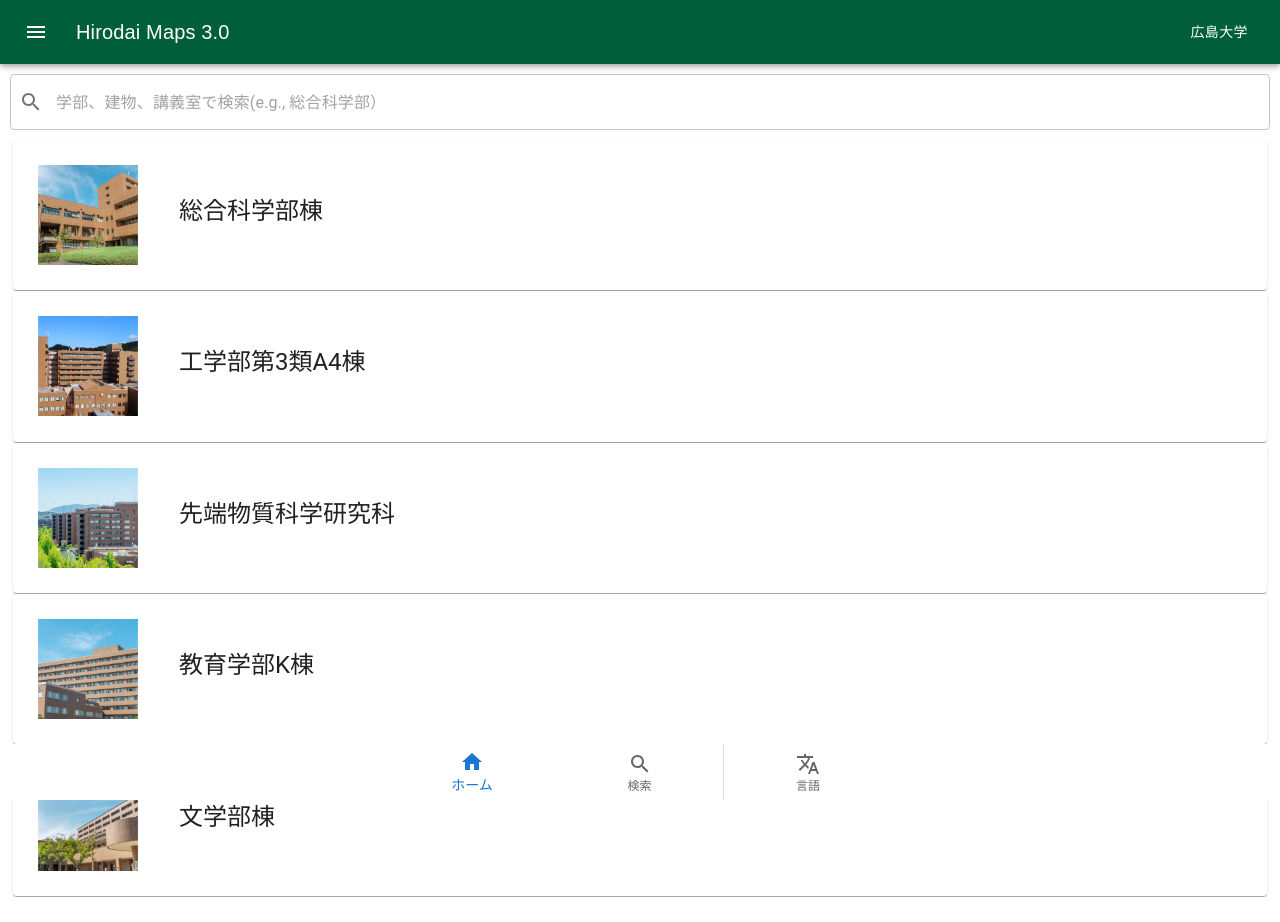
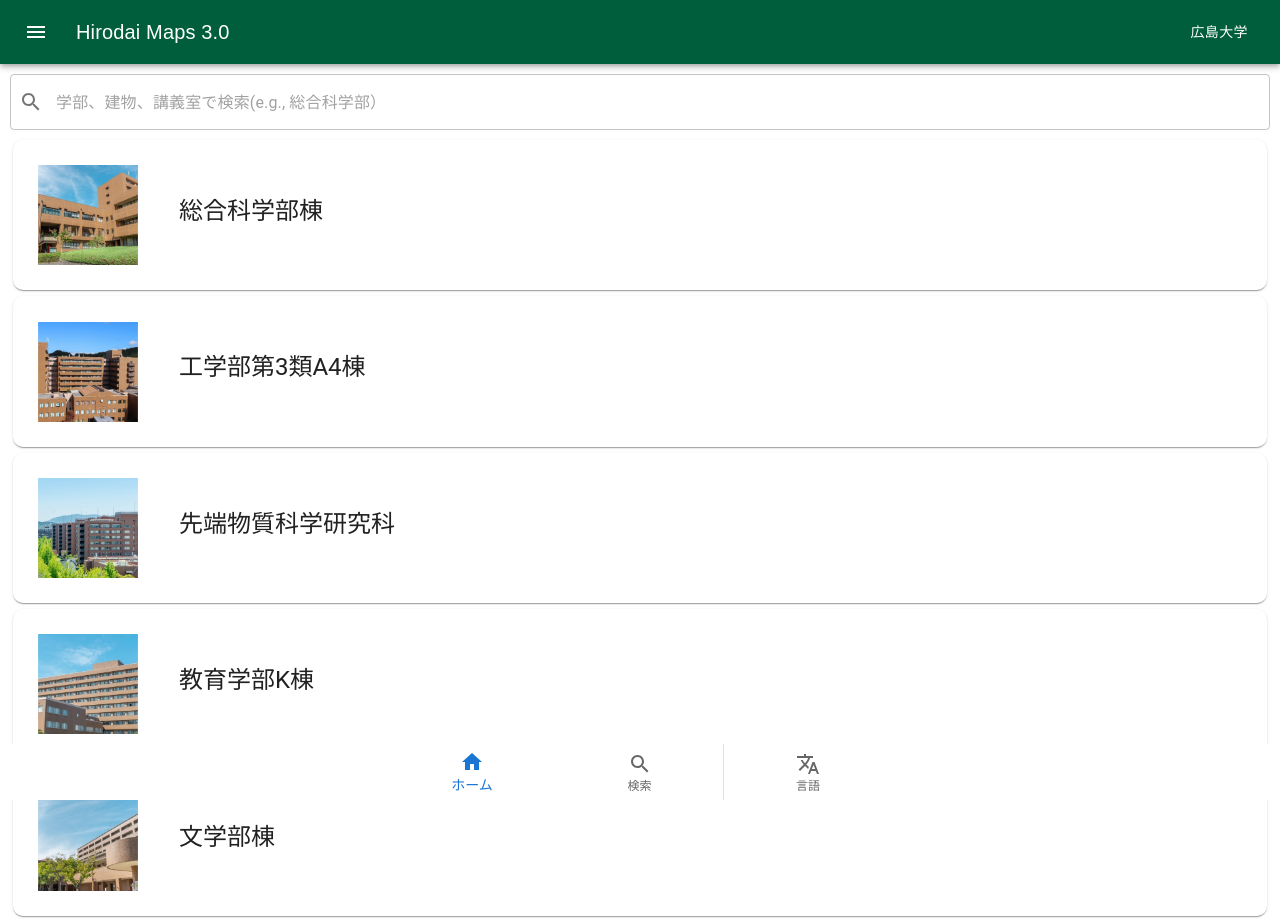
Before and after one commit to ikeda042/HirodaiMaps3.0, a React (Create React App) app in the folder frontend/: page / in a window 1280 px wide. Before the commit the page ends 897 px from the top, so only its background shows below. Built offline with nearby package versions, Linux system fonts and the light colour scheme.

Commit message:
RadiusConer

```diff
--- a/frontend/src/components/BuildingCard.jsx
+++ b/frontend/src/components/BuildingCard.jsx
@@ -11,7 +11,7 @@ function BuildingCard({ title, description, imageUrl, buildingId}) {// 例: 'bui
   return (
     <Link to={`/building/${buildingId}`} style={{ textDecoration: 'none',color: 'inherit', fontFamily: 'Arial'}}>
        <div style={{ margin: '0 1%' }}> {/* 左右のマージンを1%に設定 */}
-      <Card sx={{ width: '100%', display: 'flex',  margin: '0.1% auto'  }}>
+      <Card sx={{ width: '100%', display: 'flex',  margin: '0.5% auto', borderRadius: "10px" }}>
         <CardMedia
            component="img"
            sx={{ width: 100, height: 100, padding: '2%', borderRadius: '15px' }}
```
